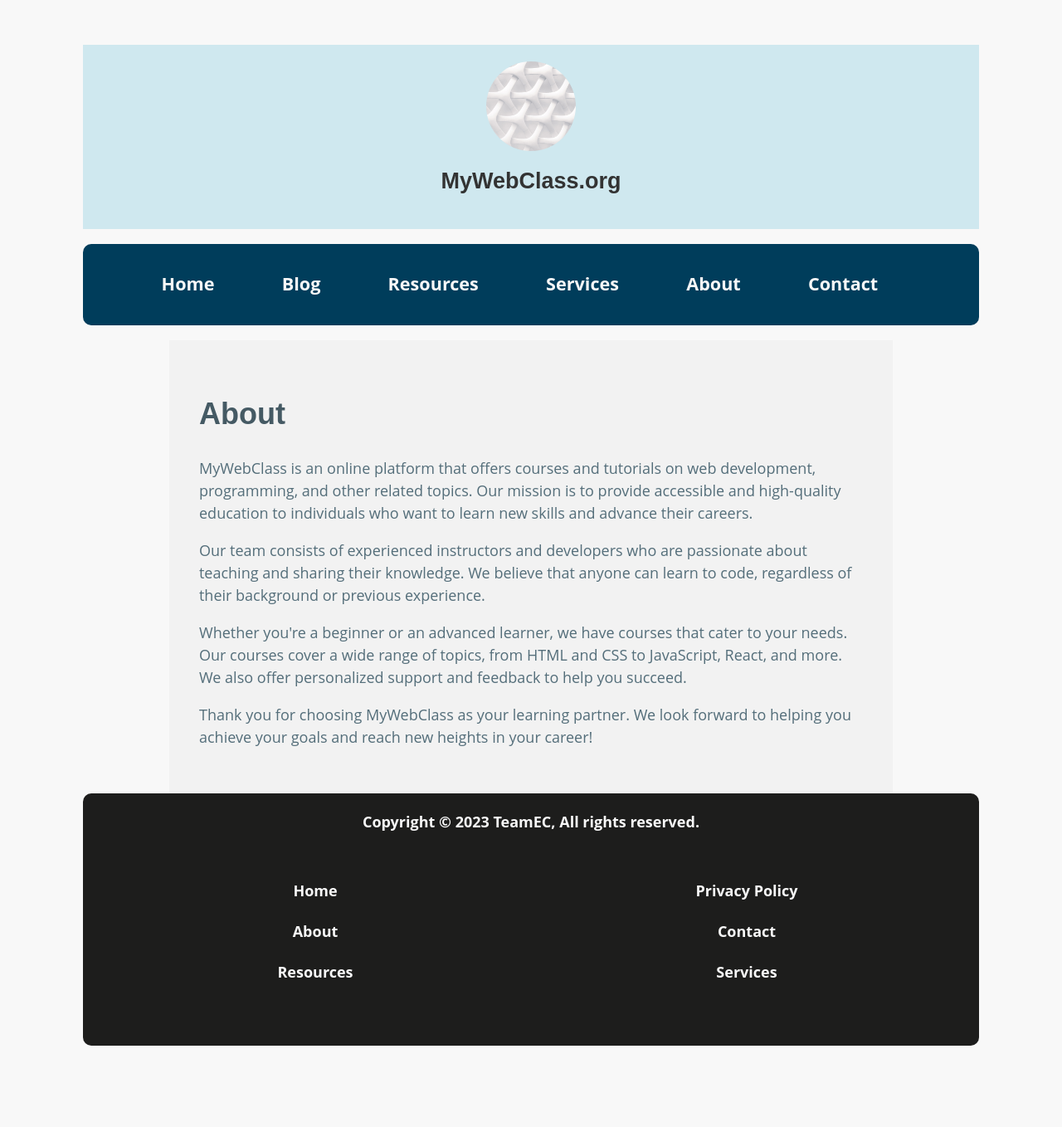
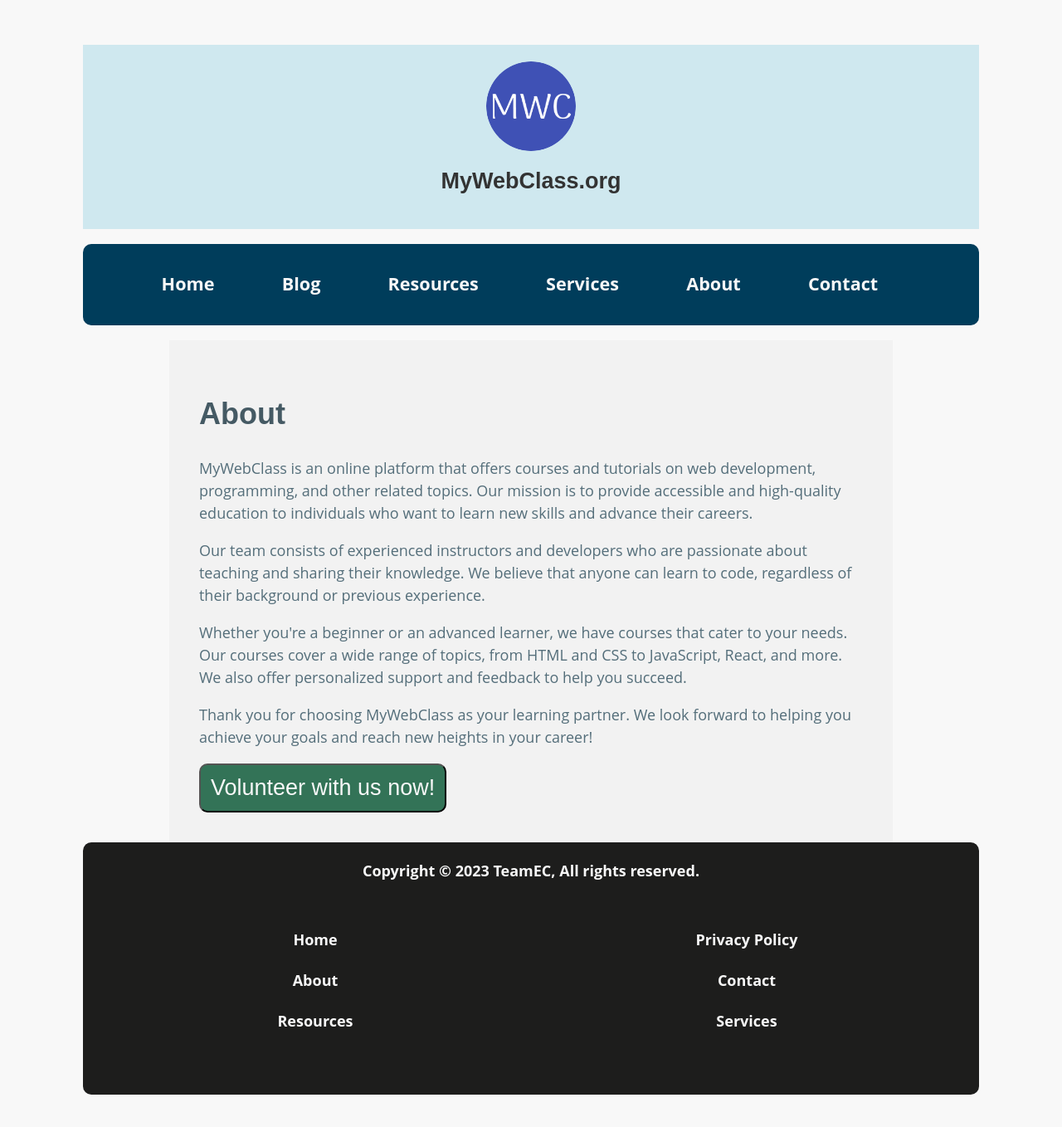
Before and after one commit to NJIT-WIS/project-2-is219-teamec, a Next.js app: page /about in a window 1280 px wide. Shown: the top 1358 px of the page at 83% size. Built offline with nearby package versions, Linux system fonts and the light colour scheme.

Commit message:
CTA set up

```diff
--- a/components/layout.js
+++ b/components/layout.js
@@ -5,6 +5,7 @@ import Script from 'next/script'
 import styles from './layout.module.css'
 import utilStyles from '../styles/utils.module.css'
 import Link from 'next/link'
+import images from "../public/images";
 
 const name = 'MyWebClass.org'
 export const siteTitle = 'MyWebClass.org'
@@ -44,7 +45,7 @@ export default function Layout({ children, home }) {
             <Link href="/">
               <Image
                 priority
-                src="/images/profile.jpg"
+                src={images.mvc}
                 className={utilStyles.borderCircle}
                 height={108}
                 width={108}
--- a/pages/about.js
+++ b/pages/about.js
@@ -4,6 +4,7 @@ import Layout, { siteTitle } from '../components/layout'
 import styles from '../styles/about.module.css';
 import Footer from "../components/footer";
 import Navbar from "../components/navbar";
+import Link from 'next/link';
 
 
 export default function AboutPage () {
@@ -30,6 +31,10 @@ export default function AboutPage () {
         <p>
           Thank you for choosing MyWebClass as your learning partner. We look forward to helping you achieve your goals and reach new heights in your career!
         </p>
+          <div className={styles.button}>
+              <Link href="/contact"><button>Volunteer with us now!</button></Link>
+          </div>
+
       </div>
       <Footer/>
     </Layout>
--- a/public/images/index.js
+++ b/public/images/index.js
@@ -2,6 +2,7 @@ const Images = {
   hero: require('../images/hero.png').default,
   pd: require('../images/pro-dev.jpg').default,
   cts:require('../images/cts.jpg').default,
+  mvc:require('../images/MVC.png').default,
 }
 
 
--- a/styles/about.module.css
+++ b/styles/about.module.css
@@ -13,3 +13,13 @@
 .about p {
   line-height: 1.5;
 }
+
+.about button {
+  border-radius: 10px;
+  padding: 12px;
+  background-color: #337357;
+  color: #f8f8f8;
+  font-size: 1.5rem;
+  cursor: pointer;
+  minWidth: 0;
+}
```
Also changed, not shown: pages/blog.js (+0 -7 lines), pages/resources.js (+7 -0 lines), pages/services.js (+10 -4 lines), public/images/MVC.png (added), 1 other file (tests, documents, lock files or other folders).
